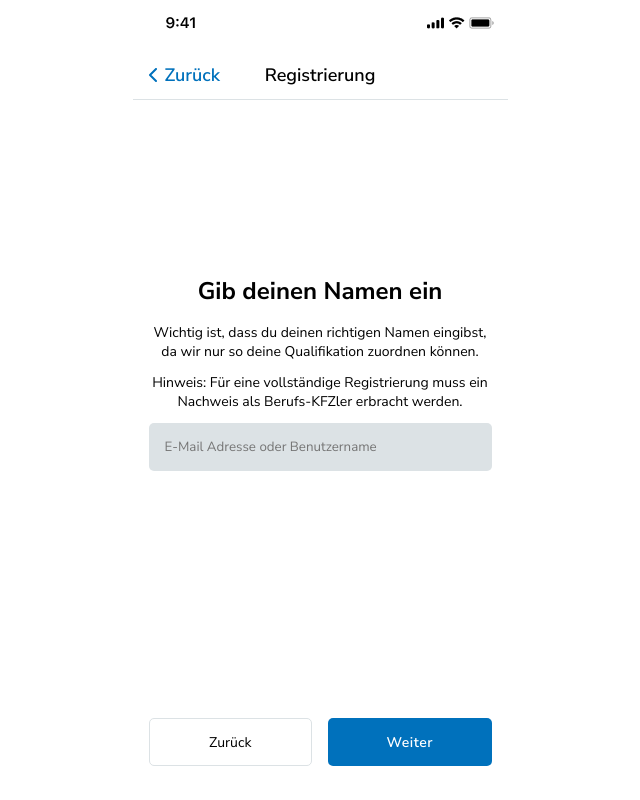
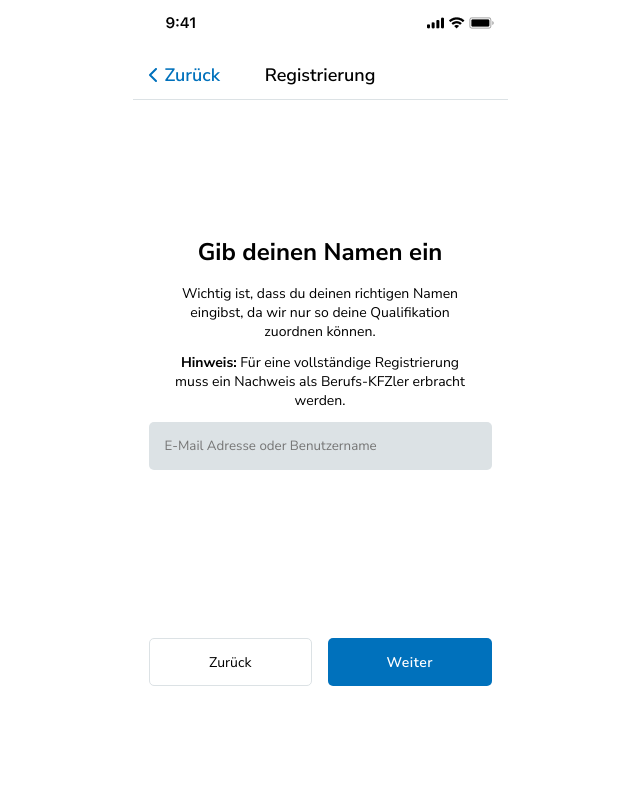
Before and after one commit to SimonSchoetz/digital-h-challenge, a React (Create React App) app: page /registration in a window 1280 px wide. Shown: the whole page, without its empty margins (320-960 px from the left). Built offline with nearby package versions, Linux system fonts and the light colour scheme.

Commit message:
Refactored to make each RegStep becoming its own form

```diff
--- a/src/Login.js
+++ b/src/Login.js
@@ -60,7 +60,7 @@ export default function Login() {
                             value={password}
                             onChange={(e) => setPassword(e.target.value)} />
                         </label>
-                        <Link to="/">Vergessen</Link>
+                        <Link to="#">Vergessen</Link>
                     </div>
                     <div className="bottom-btn-container">
                         <button onClick={()=>setToLanding(true)}>Zurück</button>
--- a/src/Registration.js
+++ b/src/Registration.js
@@ -1,14 +1,15 @@
-import React, { useState } from 'react';
-import { Redirect } from "react-router-dom";
+import React, {  useState } from 'react';
+import { Link } from "react-router-dom";
 import { Context } from './Context';
 import GoBack from './components/GoBackButton';
 import DummyStatusBar from './components/DummyStatusBar';
 import RegStep1 from './components/registration-components/RegStep1';
 import RegStep2 from './components/registration-components/RegStep2';
+import RegStep3 from './components/registration-components/RegStep3';
 
 export default function Registration() {
-    const [backToLanding, setBackToLanding] = useState(false)
 
+    //Database relevant
     const [fullName, setFullName] = useState("");
     const [email, setEmail] = useState("");
     const [verificationCode, setVerificationCode] = useState("");
@@ -20,31 +21,10 @@ export default function Registration() {
     const [postCode, setPostCode] = useState("");
     const [city, setCity] = useState("")
 
-    //if form is not empty, ask if use really wants to do this and lose his progress
-    const handleGoBack = () => {
-            setBackToLanding(true)
-    }
-
     //go back and forth in the registration steps
     const [step, setStep] = useState(1);
-    const nextStep = input => {
-        const incStep = step + 1;
-        const decrStep = step - 1;
-        if (!input && step <= 1) {
-            return
-        } else {
-            input ? setStep(incStep) : setStep(decrStep)
-        }
 
-    }
-    const handleSubmit = e => {
-        e.preventDefault();
-        console.log(step+ " vong submit her")
-    }
 
-    if (backToLanding) {
-        return <Redirect to="/" />
-    }
     return (
         <Context.Provider value={{
             fullName, setFullName,
@@ -57,29 +37,20 @@ export default function Registration() {
             streetNum, setStreetNum,
             postCode, setPostCode,
             city, setCity,
-            step
+            step, setStep
           }}>
             <div className="registration-component">
                 <header>
                     <DummyStatusBar />
                     <div className="log-reg-header">
-                    <div onClick={()=>handleGoBack()}><GoBack /></div>
+                    <Link to="/"><GoBack /></Link>
                         <h2>Registrierung</h2>
                     </div>
                 </header>
-                <form onSubmit={handleSubmit}>
-                <div className="registration-top">
-                    <RegStep1 />
-                    <RegStep2 />
-                </div>
-                    <div className="bottom-btn-container">
-                            <button onClick={()=>nextStep(false)}>Zurück</button>
-                            <button onClick={()=>nextStep(true)}>Weiter</button>
-                            {/* <input
-                            type="submit"
-                            value="Weiter" /> */}
-                    </div>
-                </form>
+                    {/* Habe versucht die Components über ein Array zu rendern um die Keys nicht hard coden zu müssen aber nicht zum laufen gebracht*/}
+                    <RegStep1 i={1}/>
+                    <RegStep2 i={2}/>
+                    {/* <RegStep3 i={3}/> */}
             </div>
         </Context.Provider>
     )
--- a/src/components/registration-components/RegStep1.js
+++ b/src/components/registration-components/RegStep1.js
@@ -1,23 +1,30 @@
 import React, {useContext} from 'react';
 import { Context } from '../../Context';
 
-export default function RegStepOne() {
-    const {fullName, setFullName, step} = useContext(Context);
+export default function RegStep1({i}) {
+    const {fullName, setFullName, step,  setStep} = useContext(Context);
     const side = () => {
-        if (step === 1) {
+        if (step === i) {
             return "center"
         } else {
             return "to-left"
         }
     }
+
+    const handleSubmit = e => {
+        e.preventDefault()
+        if (fullName) setStep(step + 1)
+    }
+
     return (
-        <div className={`registration-step ${side()}`}>
+        <form className={`registration-form ${side()}`} onSubmit={handleSubmit}>
+            <div className={`registration-top`}>
                 <h2>Gib deinen Namen ein</h2>
                 <p>
                 Wichtig ist, dass du deinen richtigen Namen eingibst, da wir nur so deine Qualifikation zuordnen können.
                 </p>
                 <p>
-            <span>Hinweis:</span> Für eine vollständige Registrierung muss ein Nachweis als Berufs-KFZler erbracht werden.
+                <span class="important">Hinweis:</span> Für eine vollständige Registrierung muss ein Nachweis als Berufs-KFZler erbracht werden.
                 </p>
                 <label htmlFor="fullName">
                     <input
@@ -28,5 +35,10 @@ export default function RegStepOne() {
                     onChange={(e) => setFullName(e.target.value)} />
                 </label>
             </div>
+            <div className={`bottom-btn-container`}>
+                    <button disabled onClick={()=>setStep(step - 1)}>Zurück</button>
+                    <input type="submit" value="Weiter"/>
+            </div>
+        </form>
     )
 }
--- a/src/components/registration-components/RegStep2.js
+++ b/src/components/registration-components/RegStep2.js
@@ -1,16 +1,23 @@
 import React, {useContext} from 'react';
 import { Context } from '../../Context';
+import { Link } from "react-router-dom";
 
-export default function RegStepOne() {
-    const {email, setEmail, step} = useContext(Context);
+export default function RegStep2({i}) {
+    const {email, setEmail, step, setStep} = useContext(Context);
     const side = () => {
-        if (step === 2) return "center"
-        if (step < 2 ) return "to-right"
-        if (step > 2 ) return "to-left"
+        if (step === i) return "center"
+        if (step < i ) return "to-right"
+        if (step > i ) return "to-left"
     }
+    const handleSubmit = e => {
+        e.preventDefault()
+        if (email) setStep(step + 1)
+    }
+
     return (
-        <div className={`${side()}`}>
-            <h2>Gib deinen E-Maio Adresse ein</h2>
+        <form className={`registration-form ${side()}`} onSubmit={handleSubmit}>
+            <div className={`registration-top`}>
+                <h2>Gib deinen E-Mail Adresse ein</h2>
                 <label htmlFor="email">
                     <input
                     type="email"
@@ -20,8 +27,13 @@ export default function RegStepOne() {
                     onChange={(e) => setEmail(e.target.value)} />
                 </label>
                 <p>
-            Mit dem Fortfahren der Registrierung bestätige ich die Hinweise zum Datenschutz sowie die geltenden Nutzungsbedingungen gelesen und akzeptiert zu haben.
+                Mit dem Fortfahren der Registrierung bestätige ich die <Link to="#">Hinweise zum Datenschutz</Link> sowie die geltenden <Link to="#">Nutzungsbedingungen</Link> gelesen und akzeptiert zu haben.
                 </p>
+                <div className={`bottom-btn-container`}>
+                        <button onClick={()=>setStep(step - 1)}>Zurück</button>
+                        <input type="submit" value="Weiter"/>
                 </div>
+            </div>
+        </form>
     )
 }
--- a/src/style/_Registration.scss
+++ b/src/style/_Registration.scss
@@ -1,12 +1,11 @@
 .registration-component {
     @include component-base;
-    form {
-        display: flex;
-        position: relative;
-        height: 100%;
-        overflow-x: hidden;
+    overflow-x: hidden; //for desktop
+    .registration-form  {
+        // display: flex;
+        // position: relative;
+        // height: 100%;
 
-        .registration-top {
             position: relative;
             display: flex;
             flex-direction: column;
@@ -14,33 +13,22 @@
             text-align: center;
             width: 100vw;
             max-width: 375px;
-            height: 80%;
-
-            .center, .to-left, .to-right {
-                position: absolute;
-                width: 100%;
-                padding: 0 16px;
-                transition: .5s;
+            height: 90%;
+            .registration-top {
+                // padding-bottom: 100px;
+                h2 {
+                    @include font-h1;
+                    margin-bottom: 16px;
+                }
+                p {
+                    @include font-text;
+                    margin-bottom: 12px;
+                    padding: 0 16px;
+                    .important {
+                        font-weight: $font-weight-bold;
+                    }
+                }
             }
-            .center {
-                right: 0;
-            }
-            .to-left {
-                right: 100%;
-            }
-            .to-right {
-                right: -100%
-            }
-            h2 {
-                @include font-h1;
-                margin-bottom: 16px;
-            }
-            p {
-                @include font-text;
-                margin-bottom: 12px;
-            }
-        }
-
         label {
             width: 100%;
             margin: 24px 0;
@@ -48,15 +36,30 @@
                 @include input-field;
             }
         }
-
-    }
         .bottom-btn-container {
             button:last-child {
                 @include form-btn-emphasized;
             }
             position: absolute;
             bottom: 0;
-            left: 0;
+            right: 0;
             padding: 0 16px 34px;
         }
+    }
+    .center, .to-left, .to-right {
+        position: absolute;
+        width: 100%;
+        padding: 0 16px;
+        transition: .5s;
+    }
+    .center {
+        right: 0;
+    }
+    .to-left {
+        right: 100%;
+    }
+    .to-right {
+        right: -100%
+    }
+
 }
```
Also changed, not shown: 1 other file (tests, documents, lock files or other folders). Lines whose indentation alone changed are shown as unchanged.
